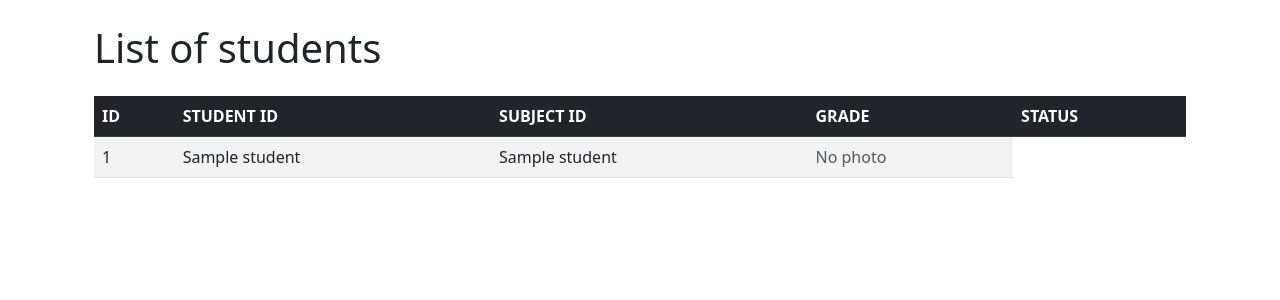
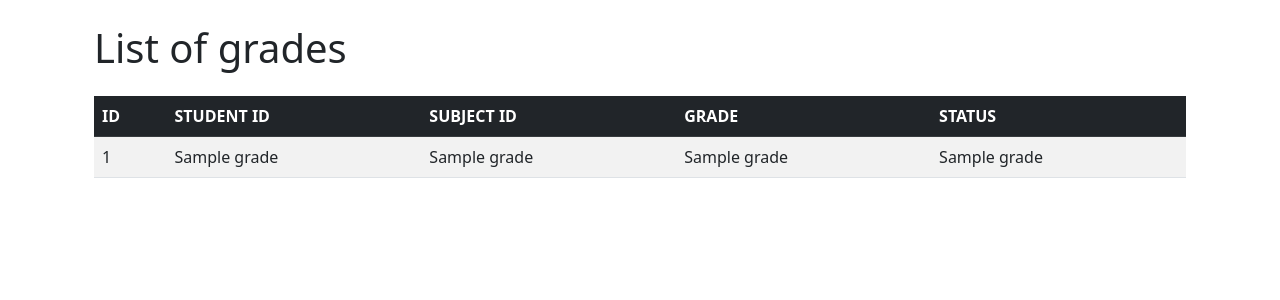
Before and after one commit to avlasova05/Student-Archive, a Flask app: template mmf-archive/app/templates/grades/list.html in a window 1280 px wide. Shown: the top 300 px of the page. Run offline with Flask 3, Linux system fonts and the light colour scheme; the template is opened without the code that fills it: most values are stand-ins (such as "Sample title", 1, 10 or a date in 2020); some libraries are stand-ins or nearby versions.

Commit message:
Update list.html

```diff
--- a/mmf-archive/app/templates/grades/list.html
+++ b/mmf-archive/app/templates/grades/list.html
@@ -2,7 +2,7 @@
 
 {% block content %}
 <div class="container mt-4">
-    <h1 class="mb-4">List of students</h1>
+    <h1 class="mb-4">List of grades</h1>
 
     <table class="table table-striped table-hover">
         <thead class="table-dark">
@@ -15,19 +15,13 @@
             </tr>
         </thead>
         <tbody>
-            {% for student in students %}
+            {% for grade in grades %}
             <tr>
-                <td>{{ student[0] }}</td>
-                <td>{{ student[1] }}</td>
-                <td>{{ student[2] }}</td>
-                <td>
-                    {% if student[3] %}
-                    <img src="{{ url_for('static', filename='images/' + student[3]) }}"
-                         width="50" class="rounded-circle">
-                    {% else %}
-                    <span class="text-muted">No photo</span>
-                    {% endif %}
-                </td>
+                <td>{{ grade[0] }}</td>
+                <td>{{ grade[1] }}</td>
+                <td>{{ grade[2] }}</td>
+                <td>{{ grade[3] }}</td>
+                <td>{{ grade[4] }}</td>
             </tr>
             {% endfor %}
         </tbody>
```
